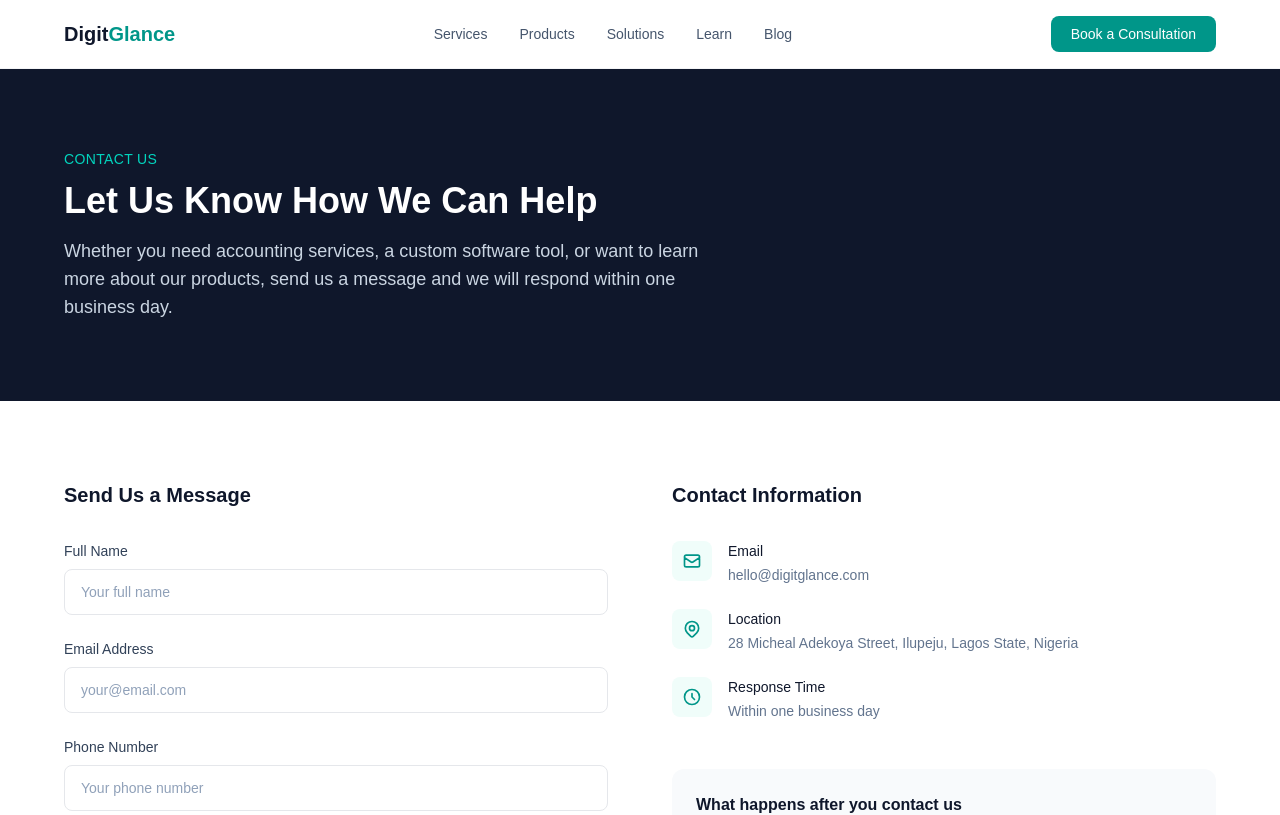
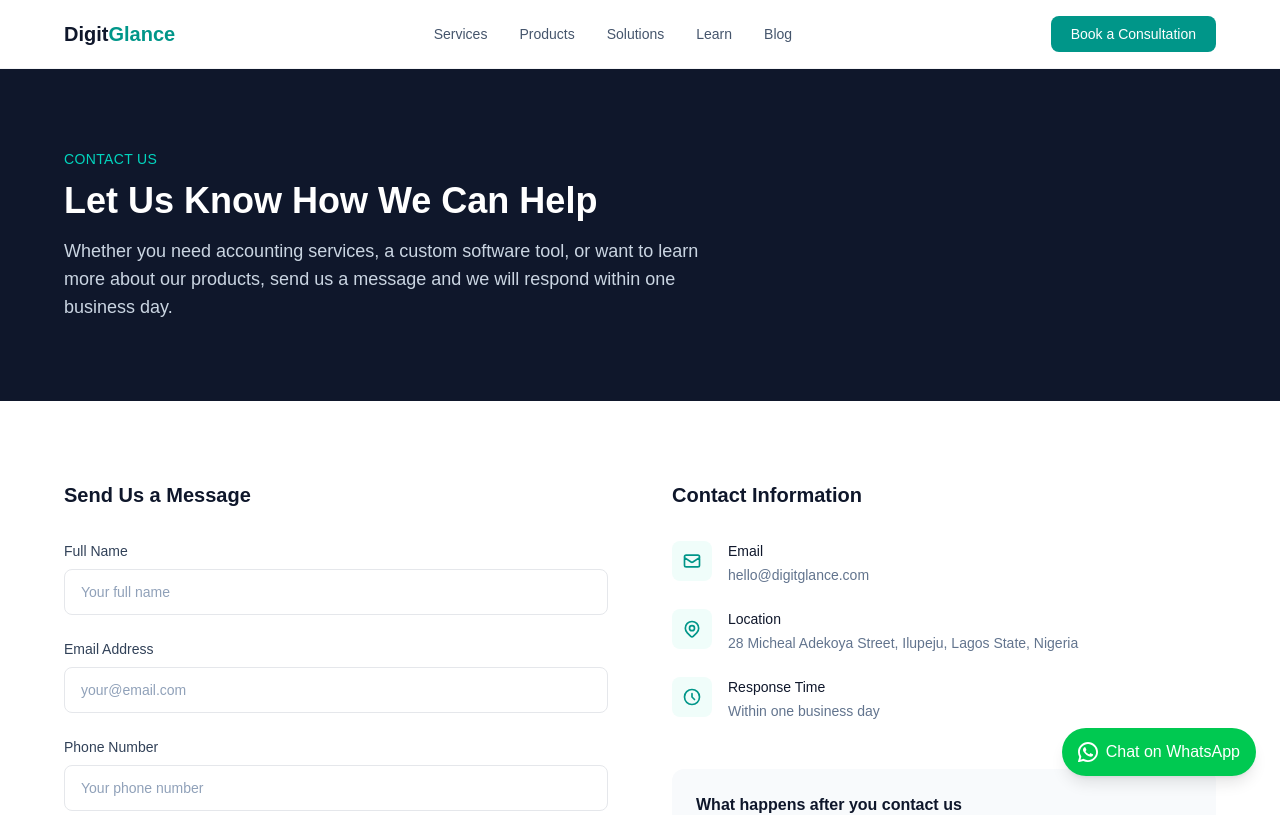
Before and after one commit to digitglance-ope/digitglance, a Next.js app: page /contact in a window 1280 px wide. Shown: the top 815 px of the page. Built offline with nearby package versions, Linux system fonts and the light colour scheme.

Commit message:
Add WhatsApp button to Contact page

```diff
--- a/src/app/contact/page.tsx
+++ b/src/app/contact/page.tsx
@@ -182,7 +182,17 @@
           </div>
         </div>
       </footer>
-
+       <a href="https://wa.me/2348162357628?text=Hello%20DigitGlance%2C%20I%20would%20like%20to%20know%20more%20about%20your%20services."
+          target="_blank"
+          rel="noopener noreferrer"
+          className="fixed bottom-6 right-6 bg-green-500 hover:bg-green-600 text-white px-4 py-3 rounded-full shadow-lg flex items-center gap-2 z-50 transition-colors"
+        >
+          <svg className="w-5 h-5" fill="currentColor" viewBox="0 0 24 24">
+            <path d="M17.472 14.382c-.297-.149-1.758-.867-2.03-.967-.273-.099-.471-.148-.67.15-.197.297-.767.966-.94 1.164-.173.199-.347.223-.644.075-.297-.15-1.255-.463-2.39-1.475-.883-.788-1.48-1.761-1.653-2.059-.173-.297-.018-.458.13-.606.134-.133.298-.347.446-.52.149-.174.198-.298.298-.497.099-.198.05-.371-.025-.52-.075-.149-.669-1.612-.916-2.207-.242-.579-.487-.5-.669-.51-.173-.008-.371-.01-.57-.01-.198 0-.52.074-.792.372-.272.297-1.04 1.016-1.04 2.479 0 1.462 1.065 2.875 1.213 3.074.149.198 2.096 3.2 5.077 4.487.709.306 1.262.489 1.694.625.712.227 1.36.195 1.871.118.571-.085 1.758-.719 2.006-1.413.248-.694.248-1.289.173-1.413-.074-.124-.272-.198-.57-.347z"/>
+            <path d="M12 0C5.373 0 0 5.373 0 12c0 2.124.558 4.121 1.535 5.856L.057 23.215a.75.75 0 00.916.916l5.355-1.479A11.952 11.952 0 0012 24c6.627 0 12-5.373 12-12S18.627 0 12 0zm0 21.75a9.725 9.725 0 01-4.964-1.361l-.355-.213-3.681 1.016 1.017-3.681-.213-.355A9.725 9.725 0 012.25 12C2.25 6.615 6.615 2.25 12 2.25S21.75 6.615 21.75 12 17.385 21.75 12 21.75z"/>
+          </svg>
+          Chat on WhatsApp
+        </a>
     </main>
   );
 }
```
